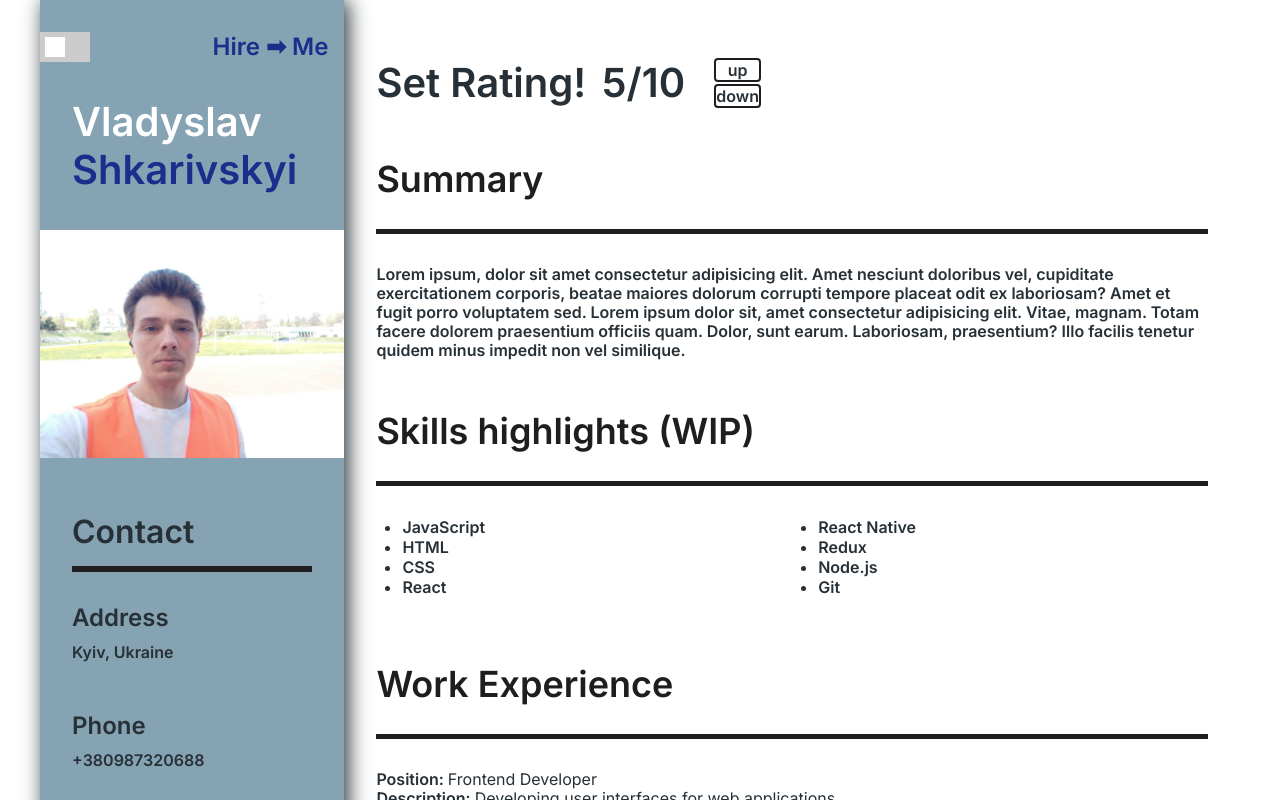
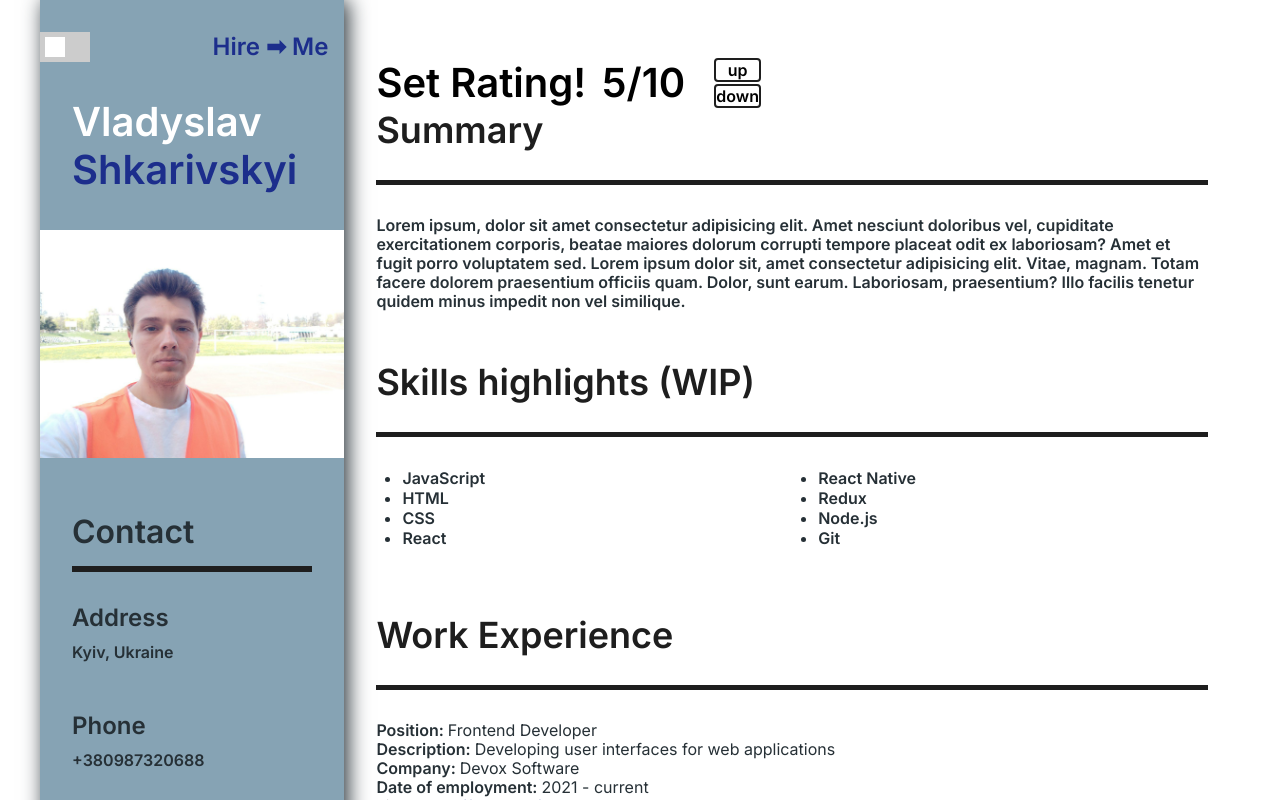
Before and after one commit to KausVlad/try-React, a React (Vite) app: page / in a window 1280 px wide. Shown: the top 800 px of the page. Built offline with nearby package versions, Linux system fonts and the light colour scheme.

Commit message:
p to div

```diff
--- a/src/components/Rating.jsx
+++ b/src/components/Rating.jsx
@@ -18,14 +18,14 @@ export default function Rating() {
   return (
     <>
       <div className="rating margin-top-58px">
-        <p>
+        <div className="rating-place">
           Set Rating!
           <div className="rating-value">{rating}/10</div>
           <div className="button-rating">
             <button onClick={addRating}>up</button>
             <button onClick={decreaseRating}>down</button>
           </div>
-        </p>
+        </div>
       </div>
     </>
   );
--- a/src/styles/style.css
+++ b/src/styles/style.css
@@ -264,7 +264,7 @@ p {
   margin-bottom: 49px;
 }
 
-.rating p {
+.rating .rating-place {
   display: flex;
   font-size: 2.5rem;
   line-height: normal;
--- a/src/styles/style.scss
+++ b/src/styles/style.scss
@@ -213,7 +213,7 @@ p {
 }
 
 .rating {
-  p {
+  .rating-place {
     display: flex;
     font-size: 2.5rem;
     line-height: normal;
```
